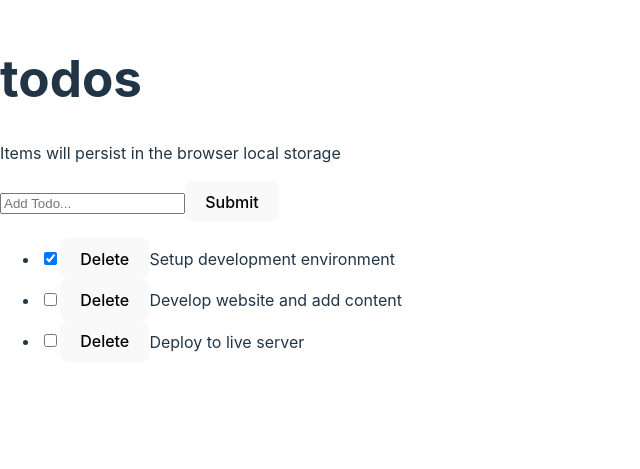
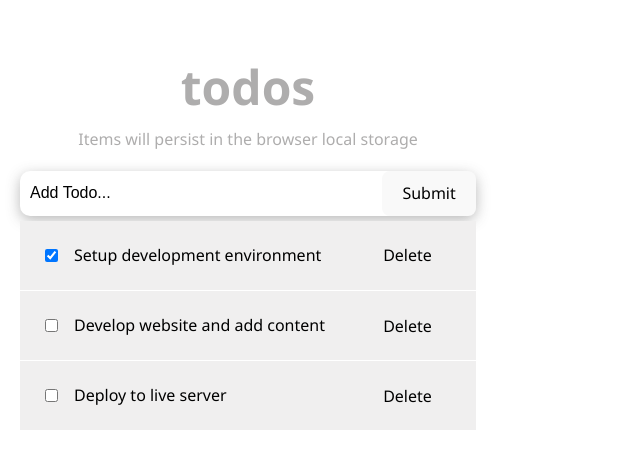
Before and after one commit to MayPyone/To-do-app, a React (Vite) app: page / in a window 1280 px wide. Shown: the part 203-672 px from the top of the page, without its empty margins (0-640 px from the left). Built offline with nearby package versions, Linux system fonts and the light colour scheme.

Commit message:
Implement styles for components

```diff
--- a/package.json
+++ b/package.json
@@ -12,6 +12,7 @@
   "dependencies": {
     "react": "^18.2.0",
     "react-dom": "^18.2.0",
+    "sass": "^1.66.1",
     "uuid": "^9.0.0"
   },
   "devDependencies": {
--- a/src/components/Header.jsx
+++ b/src/components/Header.jsx
@@ -1,7 +1,15 @@
+import styles from "@/styles/Header.module.css";
 const Header = () => {
+    const headerStyle = {
+        padding: '20px 0',
+        lineHeight: '1.5em',
+        color: '#aeadad',
+        textAlign: 'center',
+      };
     return (
-      <header>
-        <h1>todos</h1>
+        <header style={headerStyle} className={styles.header}>
+
+    <h1>Todos</h1>
         <p>Items will persist in the browser local storage</p>
       </header>
     );
--- a/src/components/InputTodo.jsx
+++ b/src/components/InputTodo.jsx
@@ -18,16 +18,17 @@
   };
   return (
     <>
-    <form onSubmit={handleSubmit}>
+    <form onSubmit={handleSubmit} className="form-container">
       <input
         type="text"
         placeholder="Add Todo..."
         value={title}
         onChange={handleChange}
+        className="input-text"
       />
       <button>Submit</button>
     </form>
-     <span>{message}</span>
+     <span  className="submit-warning">{message}</span>
      </>
   );
 };
--- a/src/components/TodoApp.jsx
+++ b/src/components/TodoApp.jsx
@@ -2,10 +2,12 @@
 import TodosLogic from '@/components/TodosLogic';
 const TodoApp = () => {
   return (
-      <>
+    <div className="wrapper">
+      <div className="todos">
         <Header />
         <TodosLogic />
-      </>
+      </div>
+    </div>
   );
 };
 export default TodoApp;
--- a/src/components/TodoItem.jsx
+++ b/src/components/TodoItem.jsx
@@ -1,13 +1,23 @@
+import styles from '@/styles/TodoItem.module.css';
 const TodoItem = ({ itemProp, handleChange, delTodo }) => {
+    const completedStyle = {
+        fontStyle: 'italic',
+        color: '#595959',
+        opacity: 0.4,
+        textDecoration: 'line-through',
+      };
     return (
-      <li>
+        <li className={styles.item}>
+        <div className={styles.content}>
         <input
           type="checkbox"
           checked={itemProp.completed}
           onChange={() => handleChange(itemProp.id)}
         />
         <button onClick={() => delTodo(itemProp.id)}>Delete</button>
+        <span style={itemProp.completed ? completedStyle : null}></span>
         {itemProp.title}
+        </div>
       </li>
     );
   };
--- a/src/main.jsx
+++ b/src/main.jsx
@@ -2,7 +2,7 @@
 import ReactDOM from 'react-dom/client'
 import './index.css'
 import TodoApp from '@/components/TodoApp';
-
+import '@/styles/app.css';
 
 ReactDOM.createRoot(document.getElementById('root')).render(
   <React.StrictMode>
--- /dev/null
+++ b/src/styles/Header.module.css
@@ -0,0 +1,8 @@
+.header h1 {
+    font-size: 3rem;
+    font-weight: 600;
+    margin-bottom: 1rem;
+    line-height: 1em;
+    text-transform: lowercase;
+    text-align: center;
+  }
--- /dev/null
+++ b/src/styles/TodoItem.module.css
@@ -0,0 +1,33 @@
+.item {
+    font-size: 1rem;
+    list-style-type: none;
+    padding: 14px 25px;
+    border-bottom: 1px solid #fff;
+    background: #f0efef;
+  }
+  .content {
+    display: flex;
+    justify-content: space-between;
+    align-items: center;
+    gap: 1rem;
+  }
+  .content span {
+    flex: 1;
+    order: 1;
+  }
+  .content button {
+    cursor: pointer;
+    background: transparent;
+    order: 2;
+    outline: none;
+    outline: none;
+    border: none;
+    margin-left: 7px;
+  }
+
+  .textInput {
+    width: 100%;
+    padding: 10px;
+    border: 1px solid #dfdfdf;
+    outline: none;
+  }
--- /dev/null
+++ b/src/styles/app.css
@@ -0,0 +1,60 @@
+* {
+    box-sizing: border-box;
+    margin: 0;
+    padding: 0;
+  }
+  body {
+    font-family: "Segoe UI", sans-serif;
+    line-height: 1.4;
+    color: #000;
+    background: #fff;
+    height: 100vh;
+    font-weight: 400;
+  }
+
+  .wrapper {
+    width: 100%;
+    padding: 8rem 20px 3rem;
+  }
+  .todos {
+    max-width: 580px;
+    margin: 0 auto;
+  }
+  .form-container {
+    display: flex;
+    border-radius: calc(0.1 * 100px);
+    box-shadow: 0px 4px 14px 0px rgba(70, 70, 70, 0.38);
+    justify-content: space-around;
+    background: #fff;
+    font-size: 1rem;
+  }
+  .input-text {
+    width: 85%;
+    padding-right: 5px;
+    padding-left: 10px;
+    border-radius: calc(0.5 * 100px);
+    font-size: 1rem;
+  }
+  .input-text::placeholder {
+    color: #000;
+  }
+  .input-submit {
+    background: transparent;
+    color: #5b5b5b;
+    text-transform: capitalize;
+    cursor: pointer;
+    font-weight: 600;
+    margin-right: 10px;
+  }
+  .input-text,
+  .input-submit {
+    height: 45px;
+    outline: none;
+    border: none;
+  }
+  .submit-warning {
+    font-size: 13px;
+    color: red;
+    margin-top: 5px;
+    display: block;
+  }
```
Also changed, not shown: jsconfig.json (indentation only), 1 other file (tests, documents, lock files or other folders). Lines whose indentation alone changed are shown as unchanged.
